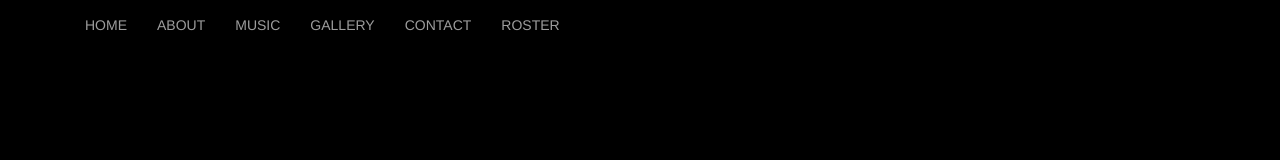
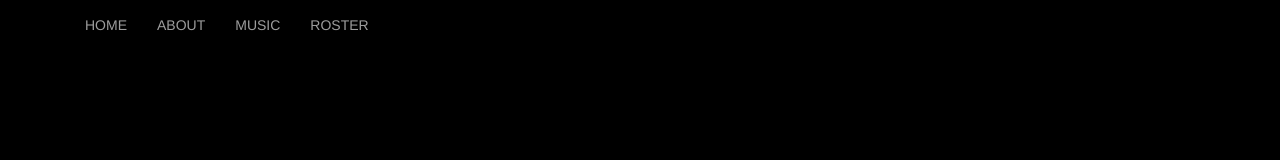
Before and after one commit to JCMcRae/Goldwatch-Sound, a plain HTML site: page about.html in a window 1280 px wide. Shown: the top 160 px of the page. Drawn offline with nearby package versions, Linux system fonts and the light colour scheme.

Commit message:
Update For Fox Sports

```diff
--- a/about.html
+++ b/about.html
@@ -27,8 +27,6 @@
             <li><a href="index.html">HOME</a></li>
             <li><a href="about.html">ABOUT</a></li>
             <li><a href="music.html">MUSIC</a></li>
-            <li><a href="gallery.html">GALLERY</a></li>
-            <li><a href="contact.html">CONTACT</a></li>
             <li><a href="roster.html">ROSTER</a></li>
           </ul>
         </div><!--/.nav-collapse -->
```
Also changed, not shown: index.html (+0 -1 lines), music.html (+0 -2 lines), roster.html (+0 -2 lines).
